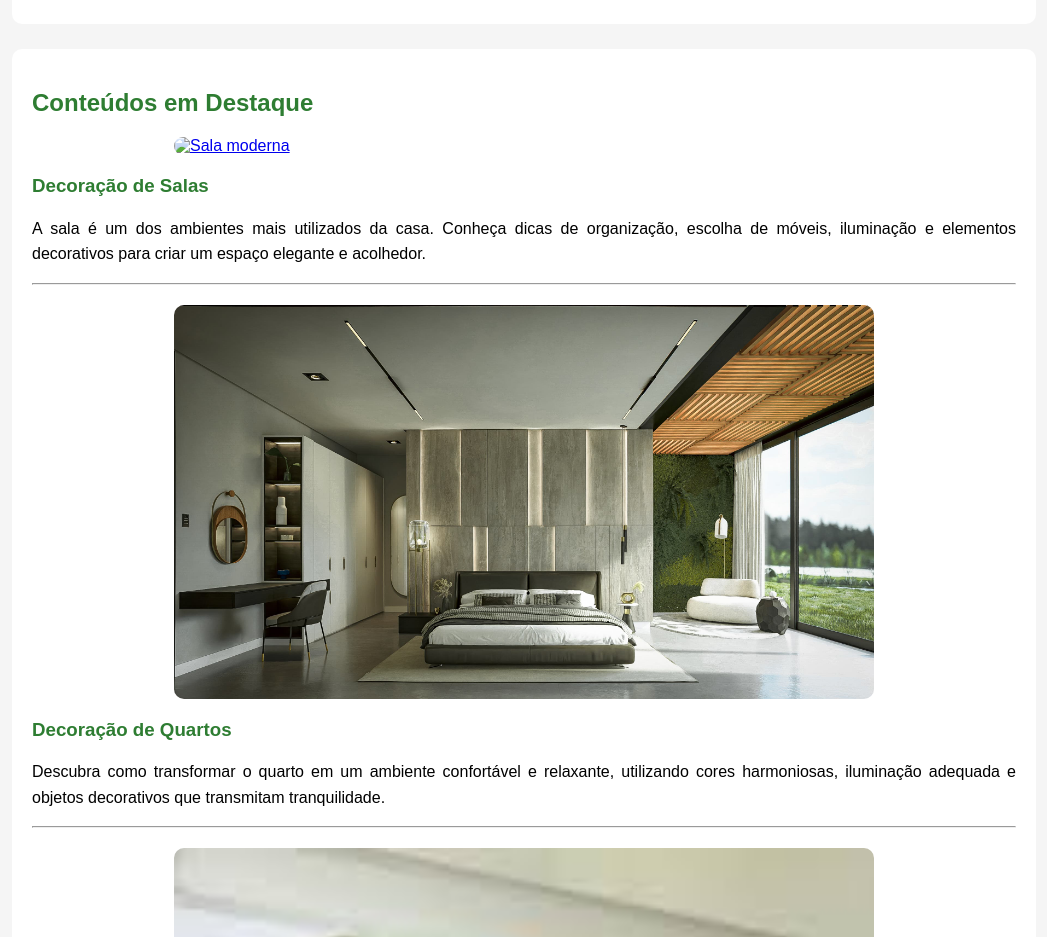
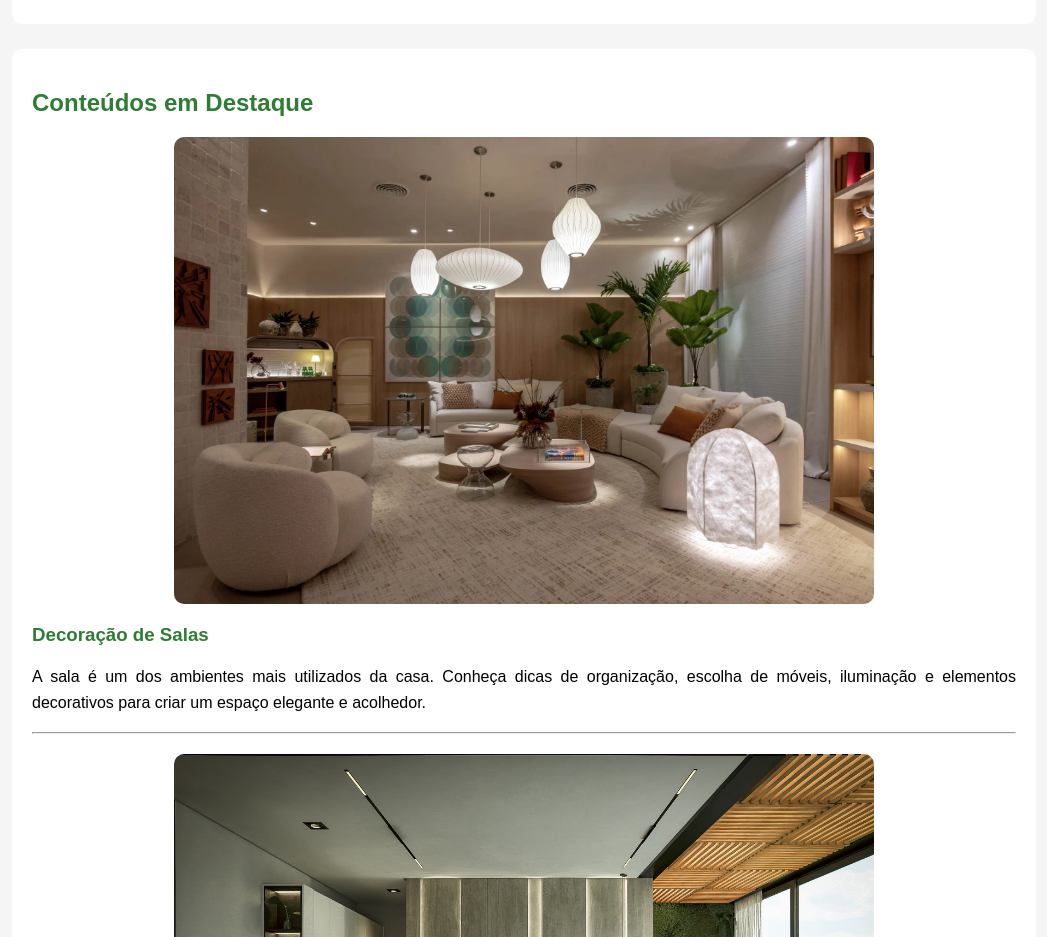
Before and after one commit to alicebarsouza/blog-decoracao, a plain HTML site: page index.html in a window 1280 px wide. Shown: the part 1080-2017 px from the top of the page, without its empty margins (116-1163 px from the left). Drawn offline with Linux system fonts and the light colour scheme; files whose address does not match are found by name.

```diff
--- a/index.html
+++ b/index.html
@@ -53,7 +53,7 @@
             <h2>Conteúdos em Destaque</h2>
 
             <a href="salas.html">
-                <img src="/imagens/sala.jpg" alt="Sala moderna">
+                <img src="sala.jpg" alt="Sala moderna">
             </a>
 
             <h3>Decoração de Salas</h3>
```
